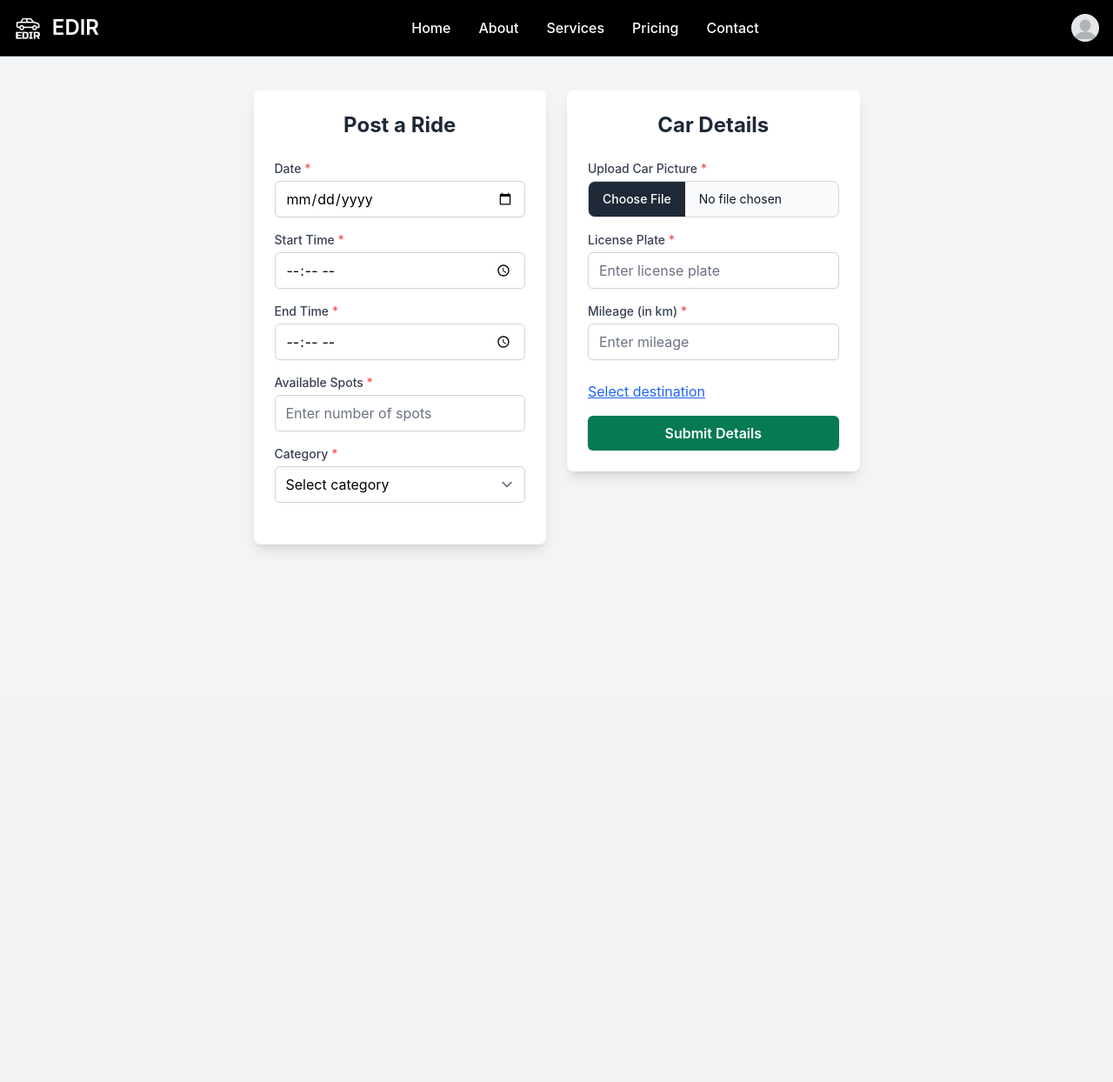
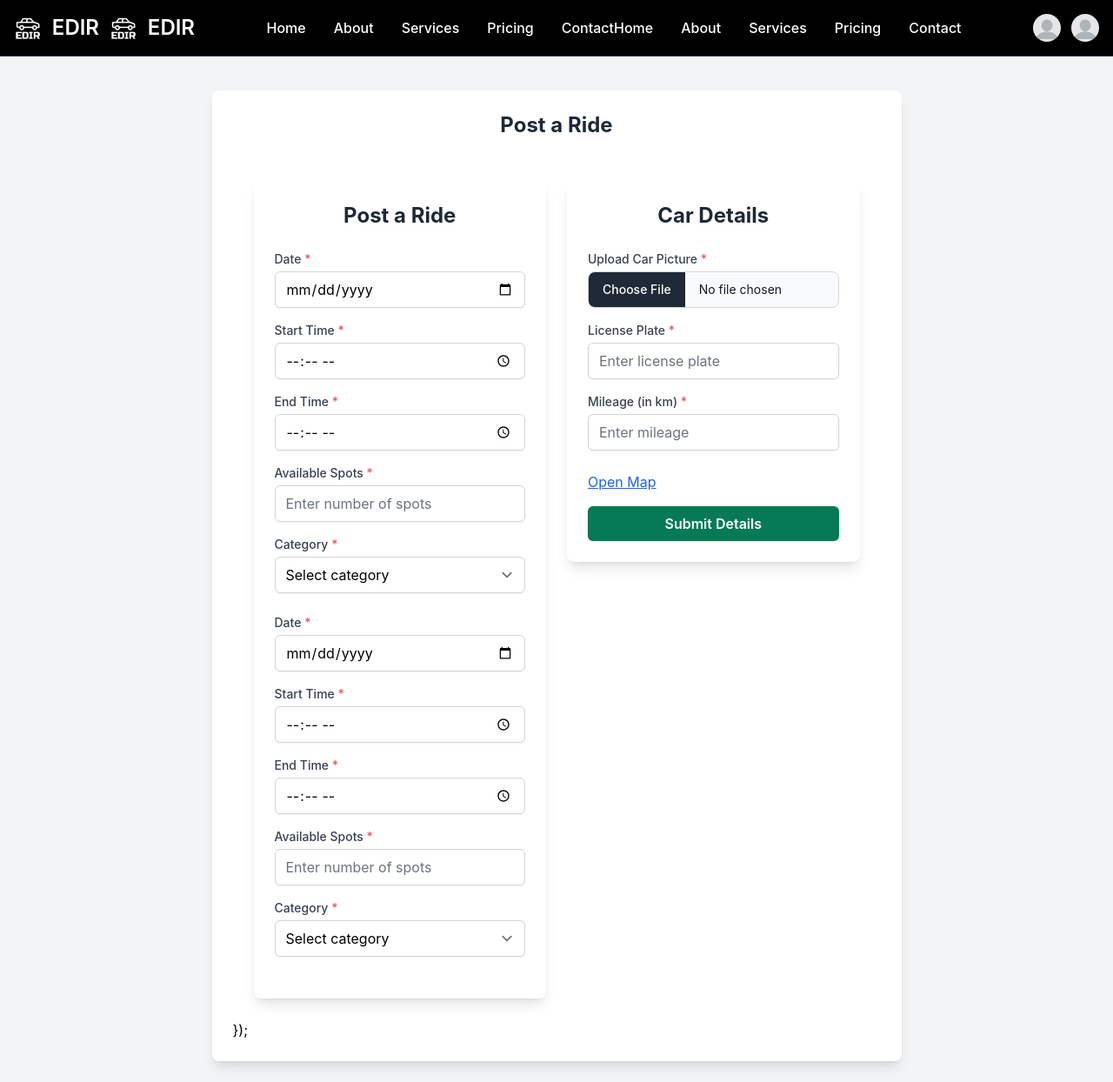
Before and after one commit to Verbatim4/HackUTD, a Flask app: page /postride in a window 1280 px wide. Shown: the whole page at 87% size. Before the commit the page ends 633 px from the top, so only its background shows below. Run offline with Flask 3, Linux system fonts and the light colour scheme; some libraries are stand-ins or nearby versions.

Commit message:
linkacommit

```diff
--- a/app/templates/post_ride.html
+++ b/app/templates/post_ride.html
@@ -1,5 +1,8 @@
 <!DOCTYPE html>
 <html lang="en">
+  <head>
+    <meta charset="UTF-8" />
+    <meta name="viewport" content="width=device-width, initial-scale=1.0" />
   <head>
     <meta charset="UTF-8" />
     <meta name="viewport" content="width=device-width, initial-scale=1.0" />
@@ -9,12 +12,29 @@
       rel="stylesheet"
       href="https://cdnjs.cloudflare.com/ajax/libs/flowbite/1.6.5/flowbite.min.css"
     />
+    <link
+      rel="stylesheet"
+      href="https://cdnjs.cloudflare.com/ajax/libs/flowbite/1.6.5/flowbite.min.css"
+    />
     <script src="https://cdnjs.cloudflare.com/ajax/libs/flowbite/1.6.5/flowbite.min.js"></script>
     <style>
       body {
         padding-top: 80px; /* Ensures content is not overlapped by the fixed navbar */
       }
+      body {
+        padding-top: 80px; /* Ensures content is not overlapped by the fixed navbar */
+      }
     </style>
+  </head>
+  <body class="bg-gray-100 flex flex-col items-center">
+    <!-- Navigation Bar -->
+    <nav
+      style="background-color: black"
+      class="border-b border-gray-700 w-full fixed top-0 left-0 z-10"
+    >
+      <div
+        class="max-w-screen-xl flex flex-wrap items-center justify-between mx-auto p-4"
+      >
   </head>
   <body class="bg-gray-100 flex flex-col items-center">
     <!-- Navigation Bar -->
@@ -33,9 +53,63 @@
             alt="Logo"
           />
           <span class="text-2xl font-semibold text-white">EDIR</span>
+          <img
+            src="{{ url_for('static', filename='logo.jpeg') }}"
+            class="h-8"
+            alt="Logo"
+          />
+          <span class="text-2xl font-semibold text-white">EDIR</span>
         </a>
         <!-- User and Menu Section -->
         <div class="flex items-center md:order-2 space-x-3 rtl:space-x-reverse">
+          <button
+            type="button"
+            class="flex text-sm rounded-full focus:ring-4 focus:ring-gray-600"
+            id="user-menu-button"
+            aria-expanded="false"
+            data-dropdown-toggle="user-dropdown"
+          >
+            <span class="sr-only">Open user menu</span>
+            <img
+              class="w-8 h-8 rounded-full"
+              src="{{ url_for('static', filename='download.png') }}"
+              alt="User Photo"
+            />
+          </button>
+          <!-- Dropdown Menu -->
+          <div
+            class="hidden z-50 my-4 text-base list-none bg-white divide-y divide-gray-100 rounded-lg shadow"
+            id="user-dropdown"
+          >
+            <div class="px-4 py-3">
+              <span class="block text-sm text-gray-900">Bonnie Green</span>
+              <span class="block text-sm text-gray-500 truncate"
+                >name@flowbite.com</span
+              >
+            </div>
+            <ul class="py-2" aria-labelledby="user-menu-button">
+              <li>
+                <a href="#" class="block px-4 py-2 text-sm text-gray-700"
+                  >Dashboard</a
+                >
+              </li>
+              <li>
+                <a href="#" class="block px-4 py-2 text-sm text-gray-700"
+                  >Settings</a
+                >
+              </li>
+              <li>
+                <a href="#" class="block px-4 py-2 text-sm text-gray-700"
+                  >Earnings</a
+                >
+              </li>
+              <li>
+                <a href="#" class="block px-4 py-2 text-sm text-gray-700"
+                  >Sign Out</a
+                >
+              </li>
+            </ul>
+          </div>
           <button
             type="button"
             class="flex text-sm rounded-full focus:ring-4 focus:ring-gray-600"
@@ -94,7 +168,16 @@
             <li><a href="#" class="hover:text-blue-400">Pricing</a></li>
             <li><a href="#" class="hover:text-blue-400">Contact</a></li>
           </ul>
+          <ul class="flex flex-row font-medium space-x-8 text-white">
+            <li><a href="#" class="hover:text-blue-400">Home</a></li>
+            <li><a href="#" class="hover:text-blue-400">About</a></li>
+            <li><a href="#" class="hover:text-blue-400">Services</a></li>
+            <li><a href="#" class="hover:text-blue-400">Pricing</a></li>
+            <li><a href="#" class="hover:text-blue-400">Contact</a></li>
+          </ul>
         </div>
+      </div>
+    </nav>
       </div>
     </nav>
 
@@ -106,7 +189,90 @@
     <h1 class="text-2xl font-bold text-center text-gray-800 mb-6">
       Post a Ride
     </h1>
+
+       <!-- Container for Both Forms -->
+<div class="flex flex-col md:flex-row gap-6 items-start justify-center p-6">
+  <!-- First Form: Post a Ride -->
+  <div class="w-full md:w-1/2 p-6 bg-white rounded-lg shadow-lg">
+    <h1 class="text-2xl font-bold text-center text-gray-800 mb-6">
+      Post a Ride
+    </h1>
     <form>
+      <div class="mb-4">
+        <label for="date" class="block text-sm font-medium text-gray-700"
+          >Date <span class="text-red-500">*</span></label
+        >
+        <input
+          type="date"
+          id="date"
+          name="date"
+          class="mt-1 block w-full rounded-md border-gray-300 shadow-sm focus:ring-blue-500 focus:border-blue-500"
+          required
+        />
+      </div>
+      <div class="mb-4">
+        <label
+          for="start-time"
+          class="block text-sm font-medium text-gray-700"
+          >Start Time <span class="text-red-500">*</span></label
+        >
+        <input
+          type="time"
+          id="start-time"
+          name="start-time"
+          class="mt-1 block w-full rounded-md border-gray-300 shadow-sm focus:ring-blue-500 focus:border-blue-500"
+          required
+        />
+      </div>
+      <div class="mb-4">
+        <label
+          for="end-time"
+          class="block text-sm font-medium text-gray-700"
+          >End Time <span class="text-red-500">*</span></label
+        >
+        <input
+          type="time"
+          id="end-time"
+          name="end-time"
+          class="mt-1 block w-full rounded-md border-gray-300 shadow-sm focus:ring-blue-500 focus:border-blue-500"
+          required
+        />
+      </div>
+      <div class="mb-4">
+        <label
+          for="available-spots"
+          class="block text-sm font-medium text-gray-700"
+          >Available Spots <span class="text-red-500">*</span></label
+        >
+        <input
+          type="number"
+          id="available-spots"
+          name="available-spots"
+          placeholder="Enter number of spots"
+          class="mt-1 block w-full rounded-md border-gray-300 shadow-sm focus:ring-blue-500 focus:border-blue-500"
+          required
+        />
+      </div>
+      <div class="mb-6">
+        <label
+          for="category"
+          class="block text-sm font-medium text-gray-700"
+          >Category <span class="text-red-500">*</span></label
+        >
+        <select
+          id="category"
+          name="category"
+          class="mt-1 block w-full rounded-md border-gray-300 shadow-sm focus:ring-blue-500 focus:border-blue-500"
+          required
+        >
+          <option value="" disabled selected>Select category</option>
+          <option value="grocery">Grocery</option>
+          <option value="shopping">Shopping</option>
+          <option value="enterainment">Enterainment</option>
+          <option value="other">Other</option>
+        </select>
+      </div>
+
       <div class="mb-4">
         <label for="date" class="block text-sm font-medium text-gray-700"
           >Date <span class="text-red-500">*</span></label
@@ -241,7 +407,7 @@
           href="https://www.google.com/maps"
           target="_blank"
           class="text-blue-600 underline hover:text-blue-800"
-          >Select destination</a
+          >Open Map</a
         >
       </div>
       <button
@@ -261,4 +427,7 @@
       });
     </script>
   </body>
+      });
+    </script>
+  </body>
 </html>
```
